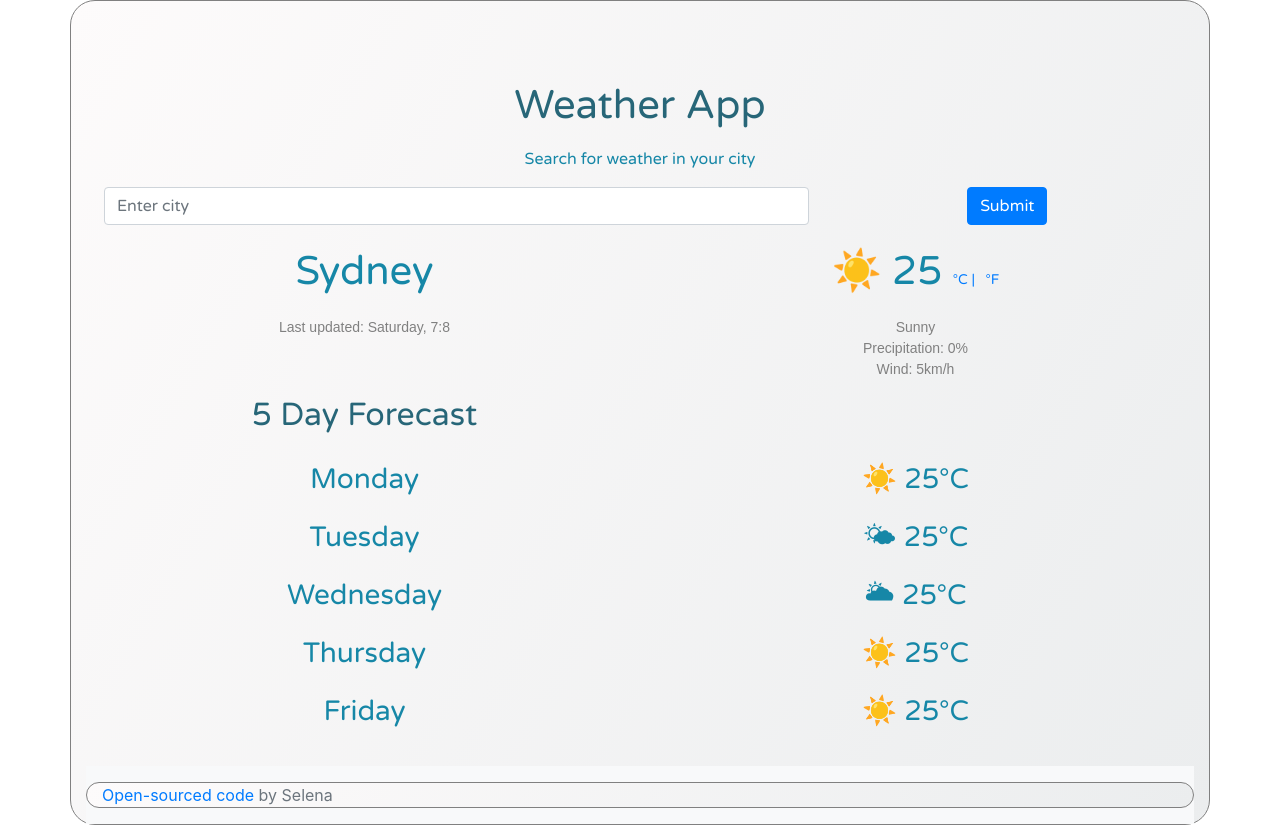
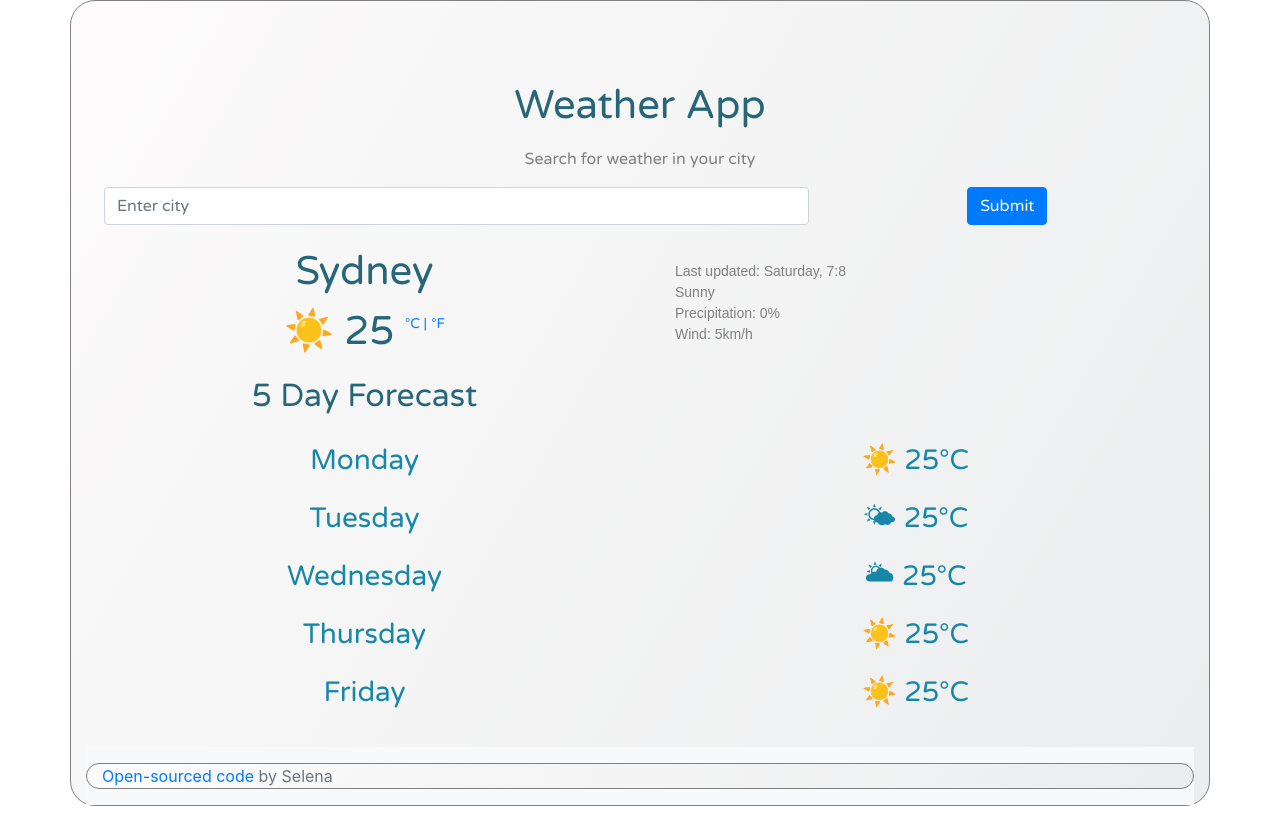
Before and after one commit to theselenaliu/Weather-App-Project, a plain HTML site: page index.html in a window 1280 px wide. Drawn offline with nearby package versions, Linux system fonts and the light colour scheme.

Commit message:
Updated JS to include APIs and changed font color and positioning of weather details

```diff
--- a/index.html
+++ b/index.html
@@ -41,20 +41,28 @@
 								</div>
 							</div>
 					<div class="row">
-						<div class="col currentCity" id="currentCity">Sydney
+						<div class="col currentCity" id="currentCity">Sydney </br>
+							☀️ <span id="temperature">25</span>
+							<span id="units">
+								<a href=" " class="temperature" id="currentCelsius">°C |</a>
+								<a href=" " class="temperature" id="currentFahreinheit">°F</a>
+							</span>
 						</div>
-						<div class="col currentCity">
-							☀️ <span id="temperature">25</span>
-							<span>
-								<a href=" " class="temperature" id="currentCelsius">°C |</a>
-								<a href=" " class="temperature" id="currentFahreinheit">°F</a></span>
+						<div class="col-6" id ="weather-description">
+							<ul>
+								<li>
+									Last updated: <span id="currentCityTime">Sydney</span>
+								</li>
+								<li>
+									Sunny
+								</li>
+								<li>
+									Precipitation: 0%
+								</li>
+								<li>Wind: 5km/h
+								</li>
+							</ul>
 						</div>
-					</div>
-
-					<div class="row" id="weather-details">
-						<div class="col-6">Last updated:  <span id="currentCityTime">Sydney</span> </div>
-						<div class="col-6" id ="weather-description">Sunny</br>Precipitation: 0%</br>
-						Wind: 5km/h</div>
 					</div>
 
 					<div class="forecast-container">
--- a/src/index.js
+++ b/src/index.js
@@ -25,10 +25,42 @@ function searchResult(event) {
 	let cityElement = document.querySelector("#currentCity");
 	let cityInput = document.querySelector("#search");
 	cityElement.innerHTML = cityInput.value;
+	searchCity(cityInput);
+}
+
+function showTemperature(response) {
+	console.log("temp" + response.data.main.temp);
+	document.querySelector("#currentCity").innerHTML = response.data.name;
+	let temperature = Math.round(response.data.main.temp);
+	let temperatureElement = document.querySelector("#temperature");
+	temperatureElement.innerHTML = `${temperature}`;
+	let celsiusTemp = Math.round(temperature);
+	let fahrenheitTemp = Math.round((temperature * 9) / 5 + 32);
+}
+
+function searchCity(cityInput) {
+	let apiKey = "78238a72c5a21c61b3b1fb1a5792932d";
+	let apiUrl = `https://api.openweathermap.org/data/2.5/weather?q=${cityInput.value}&appid=${apiKey}&units=metric`;
+	axios.get(apiUrl).then(showTemperature);
 }
 
 let searchForm = document.querySelector("#searchForm");
 searchForm.addEventListener("submit", searchResult);
+
+function searchLocation(position) {
+	let apiKey = "78238a72c5a21c61b3b1fb1a5792932d";
+	let apiUrl = `https://api.openweathermap.org/data/2.5/weather?lat=${position.coords.latitude}&lon=${position.coords.longitude}&appid=${apiKey}&units=metric`;
+
+	axios.get(apiUrl).then(showTemperature);
+}
+
+function getCurrentLocation(event) {
+	event.preventDefault();
+	navigator.geolocation.getCurrentPosition(searchLocation);
+}
+
+let currentLocationButton = document.querySelector("#current-location-button");
+currentLocationButton.addEventListener("click", getCurrentLocation);
 
 //Feature #3
 
--- a/src/style.css
+++ b/src/style.css
@@ -14,6 +14,17 @@ h2 {
 	color: #276678;
 	font-size: 28px;
 }
+
+ul {
+	list-style-type: none;
+	text-align: left;
+	padding: 20px 20px 0;
+	margin: 0;
+}
+a {
+	color: #1687a7;
+	text-decoration: none;
+}
 .container {
 	width: 600px;
 	display: block;
@@ -29,7 +40,7 @@ h2 {
 	text-align: center;
 	font-size: 14px;
 	font-family: "Varela Round", sans-serif;
-	color: #1687a7;
+	color: grey;
 	padding: 10px;
 	margin: 0px auto;
 	width: 100%;
@@ -67,7 +78,7 @@ h2 {
 
 .currentCity {
 	font-size: 40px;
-	color: #1687a7;
+	color: #276678;
 }
 
 .forecast-container {
@@ -94,7 +105,7 @@ h2 {
 	}
 }
 
-#weather-details {
+#weather-description {
 	font-family: Arial, Helvetica, sans-serif;
 	color: grey;
 	font-size: 14px;
@@ -102,3 +113,9 @@ h2 {
 #instructions {
 	font-size: 16px;
 }
+
+#units {
+	position: relative;
+	font-size: 16px;
+	top: -16px;
+}
```
Also changed, not shown: 1 other file.
